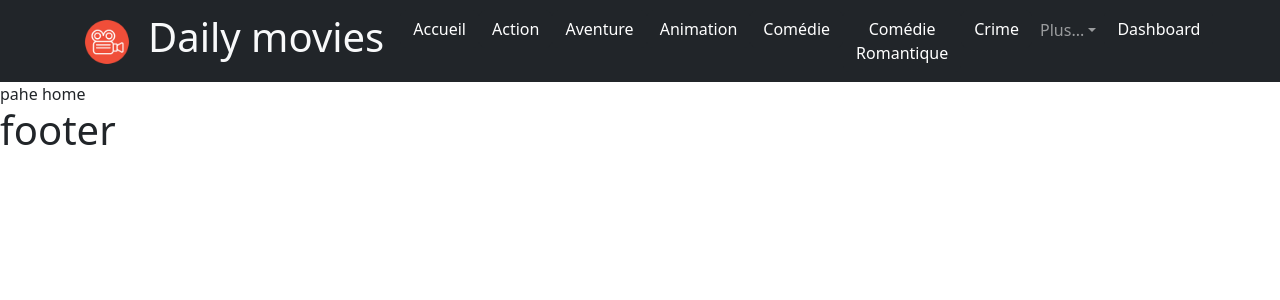
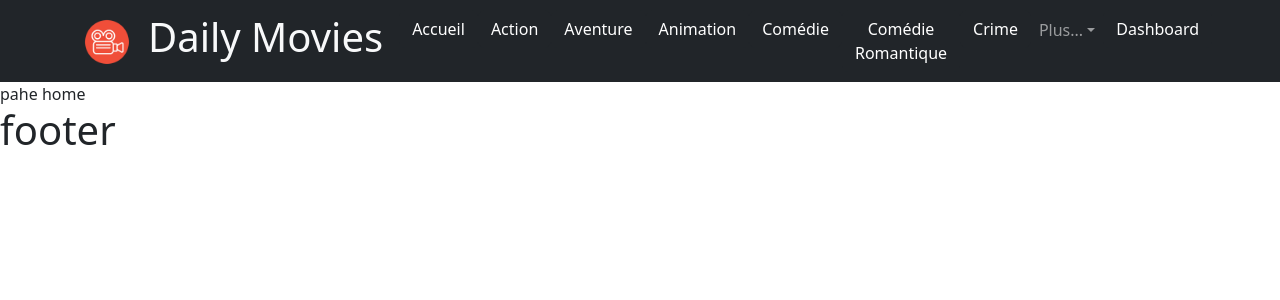
Before and after one commit to moucci/daily-movies, a PHP site: page / in a window 1280 px wide. Shown: the top 300 px of the page. Run offline with PHP 8.4, Linux system fonts and the light colour scheme; the visitor is signed in with stand-in values (Sample User, id 1); data that the repository does not hold is empty.

Commit message:
edit core and header

```diff
--- a/classes/Core.php
+++ b/classes/Core.php
@@ -103,4 +103,7 @@ class Core
         return true;
     }
 
+
+
+
 }
--- a/classes/controllers/Signin.php
+++ b/classes/controllers/Signin.php
@@ -1,11 +1,11 @@
 <?php
 
 namespace classes\controllers;
-
+use classes\Core;
 use classes\Db;
-use classes\Core;
 use PDO;
 use stdClass;
+
 
 class Signin extends MainController
 {
--- a/views/header.php
+++ b/views/header.php
@@ -1,5 +1,4 @@
 <?php
-
 $listCats = [
     ["action", "/categories/action"],
     ["aventure", "/categories/aventure"],
@@ -22,6 +21,7 @@ $listCats = [
     ["historique", "/categories/historique"],
     ["guerre", "/categories/guerre"]
 ];
+
 ?>
 
 <header>
@@ -31,9 +31,7 @@ $listCats = [
                 <img class="d-inline-block align-text-top" width="50" height="50" src="public/assets/icons/logo.png" alt="">
             </a>
 
-            <h1 class=" navbar-brand fs-1 text-light ">
-                Daily movies
-            </h1>
+            <h1 class=" navbar-brand fs-1 text-light ">Daily Movies</h1>
             <button class="navbar-toggler border-0" type="button" data-bs-toggle="collapse" data-bs-target="#navbarNav">
                 <span class="navbar-toggler-icon"></span>
             </button>
```
